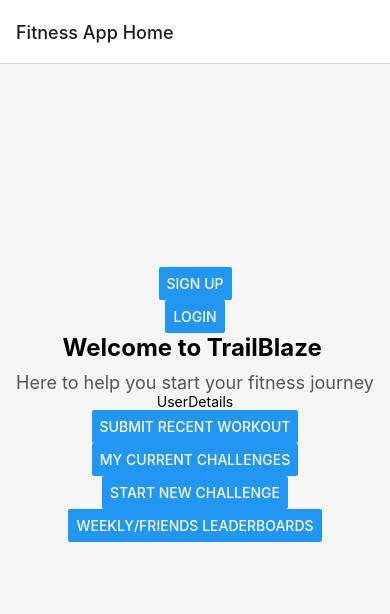
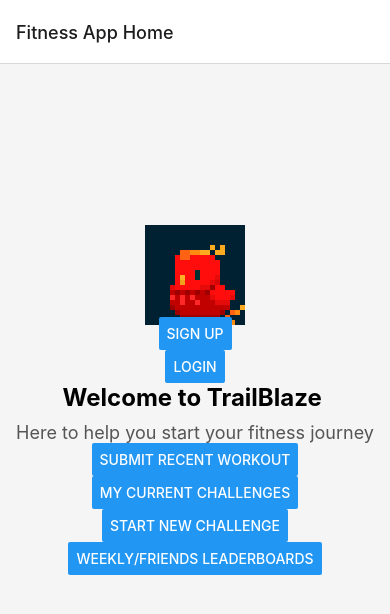
Before and after one commit to mikeold-2008/northcoders-final-project, a React Native app: screen /Home in a window 390 px wide. Shown: the top 614 px of the page. Built offline with nearby package versions, Linux system fonts and the light colour scheme.

Commit message:
added get solo challenges by user

```diff
--- a/api.js
+++ b/api.js
@@ -52,6 +52,15 @@
     })
 }
 
+const getSolo = (id) => {
+  return axios
+    .get(`https://trailblaze-api-prod.onrender.com/challenges/solo/${id}`)
+    .then(response => {
+     return response.data
+    })
+    .catch(error => {
+      (error)
+    })
+}
 
-
-export { getUsers, getAuthUser, postSoloChallenge };
+export { getUsers, getAuthUser, postSoloChallenge, getSolo };
--- a/src/CurrentChallenges.js
+++ b/src/CurrentChallenges.js
@@ -1,6 +1,7 @@
 import React from 'react';
 import { View, Text, TouchableOpacity, StyleSheet, Button } from 'react-native';
 import MyAccountButton from './MyAccount';
+import SoloUserCallenge from './SoloCurrentChallenge';
 
 
   const PersonalChallengeButton = ({ score, status, onPress }) => {
@@ -12,6 +13,7 @@
           <Text style={styles.scoreText}>Score: {score}</Text>
           <Text style={styles.statusText}>Status: {status}</Text>
         </TouchableOpacity>
+        <SoloUserCallenge />
       </View>
     );
   };
--- a/src/HomeScreen.js
+++ b/src/HomeScreen.js
@@ -3,6 +3,7 @@
 import { View, Text, StyleSheet, SafeAreaView, Button, Alert, Image } from 'react-native';
 import { useState,useEffect } from 'react';
 import AsyncStorage from '@react-native-async-storage/async-storage';
+import Phoenix from './Phoenix';
 
 const HomeScreen = ({ navigation }) => {
   const [userId,setUserId] = useState(null)
@@ -20,18 +21,12 @@
   useEffect(()=>{
     load()
   },[])
-  // const [userId, setUserId] = useState(null)
-
-  // useEffect(()=>{
-  //   let id = AsyncStorage.getItem("userData")
-  //   setUserId(id)
-  // },[])
-
 
   return (
 
     <View style={styles.container}>
-
+<Text {...userId}/>
+<Phoenix />
 <Button title={'Sign up'}
         onPress={() => navigation.navigate('Signup')} />
 
@@ -39,9 +34,8 @@
         onPress={() => navigation.navigate('Login')} />
 
         <Text style={styles.title}>Welcome to TrailBlaze {userId}</Text>
+
         <Text style={styles.subtitle}>Here to help you start your fitness journey</Text>
-
-        <Text>UserDetails</Text>
 
         <Button title={'Submit Recent Workout'}
         onPress={() => navigation.navigate('RecentWorkout')} />
--- a/src/Login.js
+++ b/src/Login.js
@@ -2,8 +2,6 @@
 import { getAuthUser } from '../api';
 import { View, TextInput, Button, Text, StyleSheet } from 'react-native';
 import AsyncStorage from '@react-native-async-storage/async-storage';
-//AsyncStorage
-
 
 
   const save = async (userData) =>{
@@ -21,44 +19,19 @@
   const [userid, setUserid] = useState('');
   const [password, setPassword] = useState('');
   const [error, setError] = useState(null);
-  //dont need password as state
 
   const handleLogin = () => {
     console.log(email, password)
     getAuthUser(email, password)
     .then((response) => {
-      // console.log(response)
-      // const userData = JSON.stringify(response);
-          //  console.log("user data before setting storage: ",userData)
-          save(response)
-    // AsyncStorage.setItem('userData', JSON.stringify(userData));
+      save(response)
 
       setError(null)
     })
-    // event.preventDefault();
-    // onLogin(email, password);
 
   };
 
-  //may need to add in something here for storing user data locally
-
   return (
-    // <View style={styles.container}>
-    //   <TextInput
-    //     style={styles.input}
-    //     placeholder="Email"
-    //     value={email}
-    //     onChangeText={setEmail}
-    //   />
-    //   <TextInput
-    //     style={styles.input}
-    //     placeholder="Password"
-    //     value={password}
-    //     onChangeText={setPassword}
-    //     secureTextEntry
-    //   />
-    //   <Button title="Login" onPress={handleLogin} />
-    // </View>
 
     <View style={styles.container}>
       <TextInput
--- /dev/null
+++ b/src/Phoenix.js
@@ -0,0 +1,28 @@
+import React from 'react';
+import { View, Image, StyleSheet } from 'react-native';
+
+function Phoenix() {
+  return (
+    <View style={styles.container}>
+      <Image
+        source={require('../phoenix-cc0.gif')}
+        style={styles.gif}
+        resizeMode="contain"
+      />
+    </View>
+  );
+}
+
+const styles = StyleSheet.create({
+  container: {
+    flex: 0.2,
+    justifyContent: 'center',
+    alignItems: 'center',
+  },
+  gif: {
+    width: 100,
+    height: 100,
+  },
+});
+
+export default Phoenix;
--- /dev/null
+++ b/src/SoloCurrentChallenge.js
@@ -0,0 +1,64 @@
+import React, { useState, useEffect } from 'react';
+import { View, Text, StyleSheet } from 'react-native';
+import AsyncStorage from '@react-native-async-storage/async-storage'; // Import AsyncStorage
+import { getSolo } from '../api';
+
+const SoloUserChallenge = () => {
+    const [userId, setUserId] = useState(null);
+    const [soloUser, setSoloUser] = useState(null);
+
+    const loadUserId = async () => {
+        try {
+            const id = await AsyncStorage.getItem("userData");
+            setUserId(JSON.parse(id).id)
+        } catch (error) {
+            console.error(error);
+        }
+    };
+
+    const fetchSoloUser = async () => {
+        try {
+            const response = await getSolo(userId);
+            setSoloUser(response);
+            console.log(response)
+        } catch (error) {
+            console.error(error);
+        }
+    };
+
+    useEffect(() => {
+        loadUserId();
+    }, []);
+
+    useEffect(() => {
+        if (userId) {
+            fetchSoloUser();
+        }
+    }, [userId]);
+
+    if (!soloUser) {
+        return <Text>Loading...</Text>;
+    }
+
+    return (
+        <View style={styles.container}>
+            {soloUser.map((solo) => {
+                console.log(solo.exercise_name)
+                return<Text style={styles.text}>
+                    Exercise: {solo.exercise_name}</Text>})
+        }
+
+        </View>
+    );
+};
+
+const styles = StyleSheet.create({
+    container: {
+        padding: 20,
+    },
+    text: {
+        fontSize: 18,
+    },
+});
+
+export default SoloUserChallenge;
```
Also changed, not shown: notes.txt (added), phoenix-cc0.gif (added).
